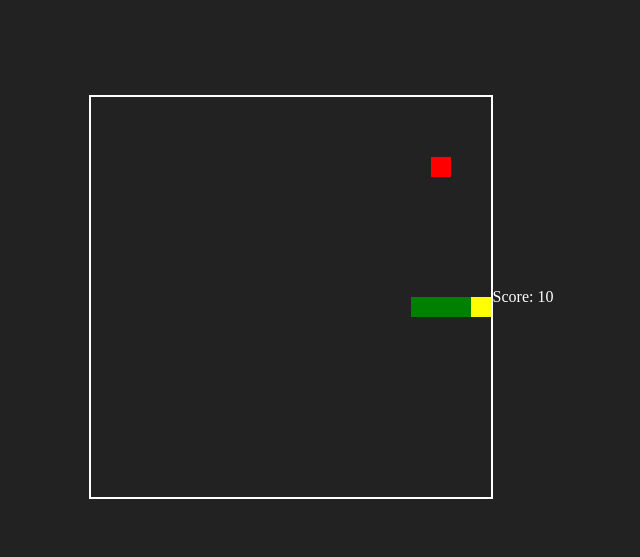
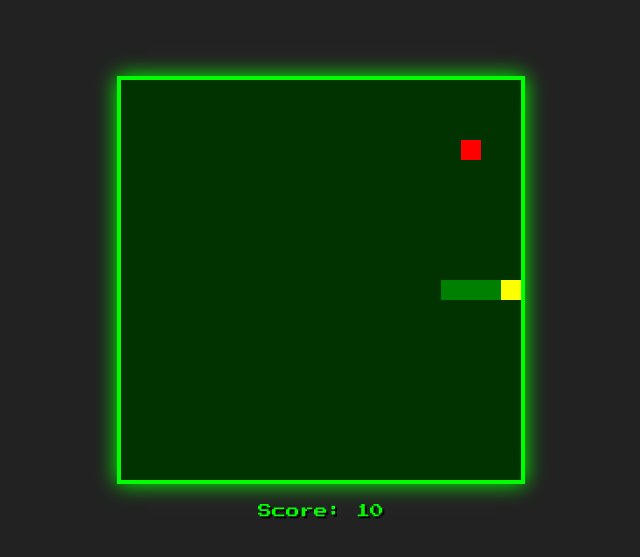
Before and after one commit to WendellCyberPulse/jogo-cobrinha, a plain HTML site: page index.html in a window 1280 px wide. Shown: the part 103-660 px from the top of the page, without its empty margins (319-959 px from the left). Drawn offline with Linux system fonts and the light colour scheme.

Commit message:
Update style.css

```diff
--- a/style/style.css
+++ b/style/style.css
@@ -1,12 +1,26 @@
+@import url('https://fonts.googleapis.com/css2?family=Press+Start+2P&display=swap');
+
 body {
     display: flex;
+    flex-direction: column;
+    align-items: center;
     justify-content: center;
-    align-items: center;
     height: 100vh;
     margin: 0;
     background-color: #222;
-    color: #fff;
+    color: #0f0;
+    font-family: 'Press Start 2P', cursive;
 }
+
 #game-board {
-    border: 2px solid #fff;
+    border: 4px solid #0f0;
+    background-color: #003300;
+    image-rendering: pixelated;
+    box-shadow: 0px 0px 20px #0f0;
 }
+
+#score {
+    margin-top: 20px;
+    font-size: 14px;
+    text-shadow: 2px 2px #000;
+}
```
